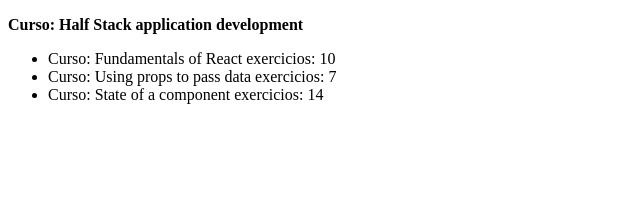
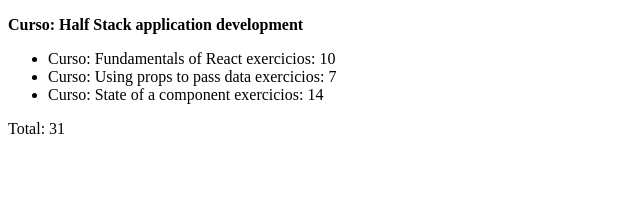
Before and after one commit to andretokumoto/Curso-Full-stack-open---Universidade-de-Helsinque, a React (Create React App) app in the folder PARTE 2/part2/: page / in a window 1280 px wide. Shown: the top 210 px of the page, without its empty margins (0-640 px from the left). Built offline with nearby package versions, Linux system fonts and the light colour scheme.

Commit message:
2.2: Course information — 7º passo

```diff
--- a/PARTE 2/part2/src/atividades/CourseInformation.jsx
+++ b/PARTE 2/part2/src/atividades/CourseInformation.jsx
@@ -20,17 +20,24 @@ const Header = (props) => {
 
   }
 
- /* const Total  = (props) => {
+  const Total  = (props) => {
     console.log(props)
+
+    const part = props.parts
+    let total = 0;
+    part.forEach((part) => {
+      total = total + part.exercises;
+    });
+
     return(
       <div>
         <p>
-          Total: {props.total}
+          Total: {total}
         </p>
       </div>
     )
 
-  }*/
+  }
 
   const Course = (props)=>{
     const course = props.course
@@ -43,6 +50,8 @@ const Header = (props) => {
                     <Content key={part.id} part={part}/>
                 )}
             </ul>
+            <p> <Total parts = {course.parts}/></p>
+
 
        </div>
     )
--- a/PARTE 2/part2/src/index.js
+++ b/PARTE 2/part2/src/index.js
@@ -28,5 +28,5 @@ ReactDOM.createRoot(document.getElementById('root')).render(
 )
 
 const result = notes.map(note => note.id)
-//const result2 = notes.map(note => note.id)
+
 console.log(result)
```
